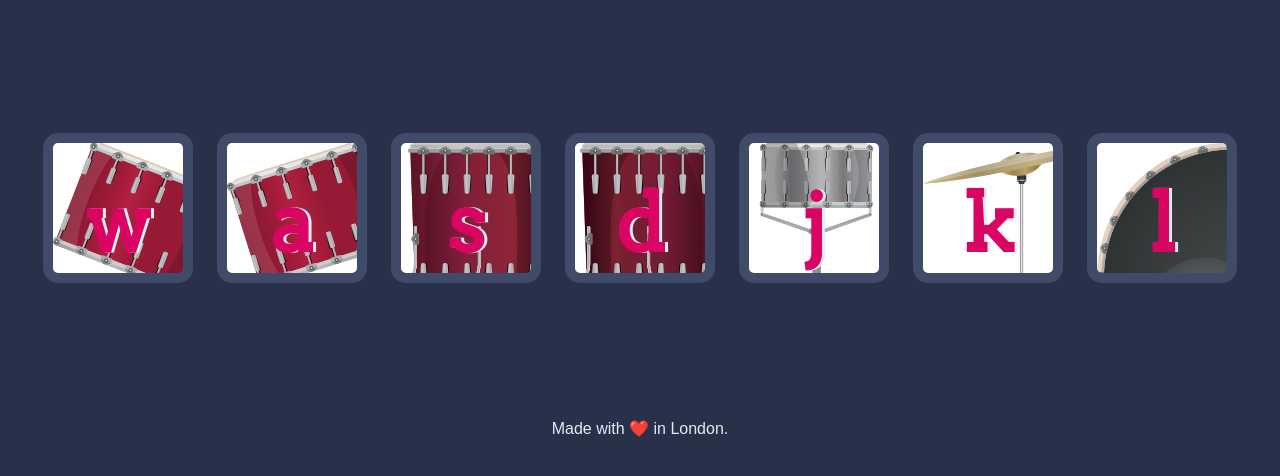
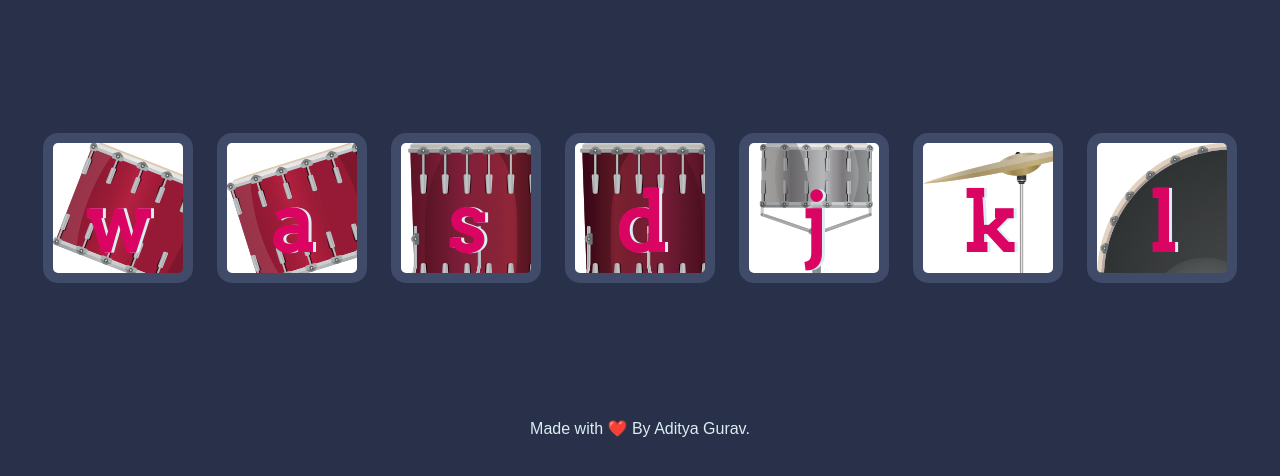
Before and after one commit to adityagurav/Drum-Kit, a plain HTML site: page index.html in a window 1280 px wide. Shown: the part 156-632 px from the top of the page. Drawn offline with Linux system fonts and the light colour scheme.

Commit message:
Update index.html

```diff
--- a/index.html
+++ b/index.html
@@ -24,7 +24,7 @@
 <script src="index.js" charset="utf-8"></script>
 
 <footer>
-  Made with ❤️ in London.
+  Made with ❤️ By Aditya Gurav.
 </footer>
 </body>
 </html>
```
